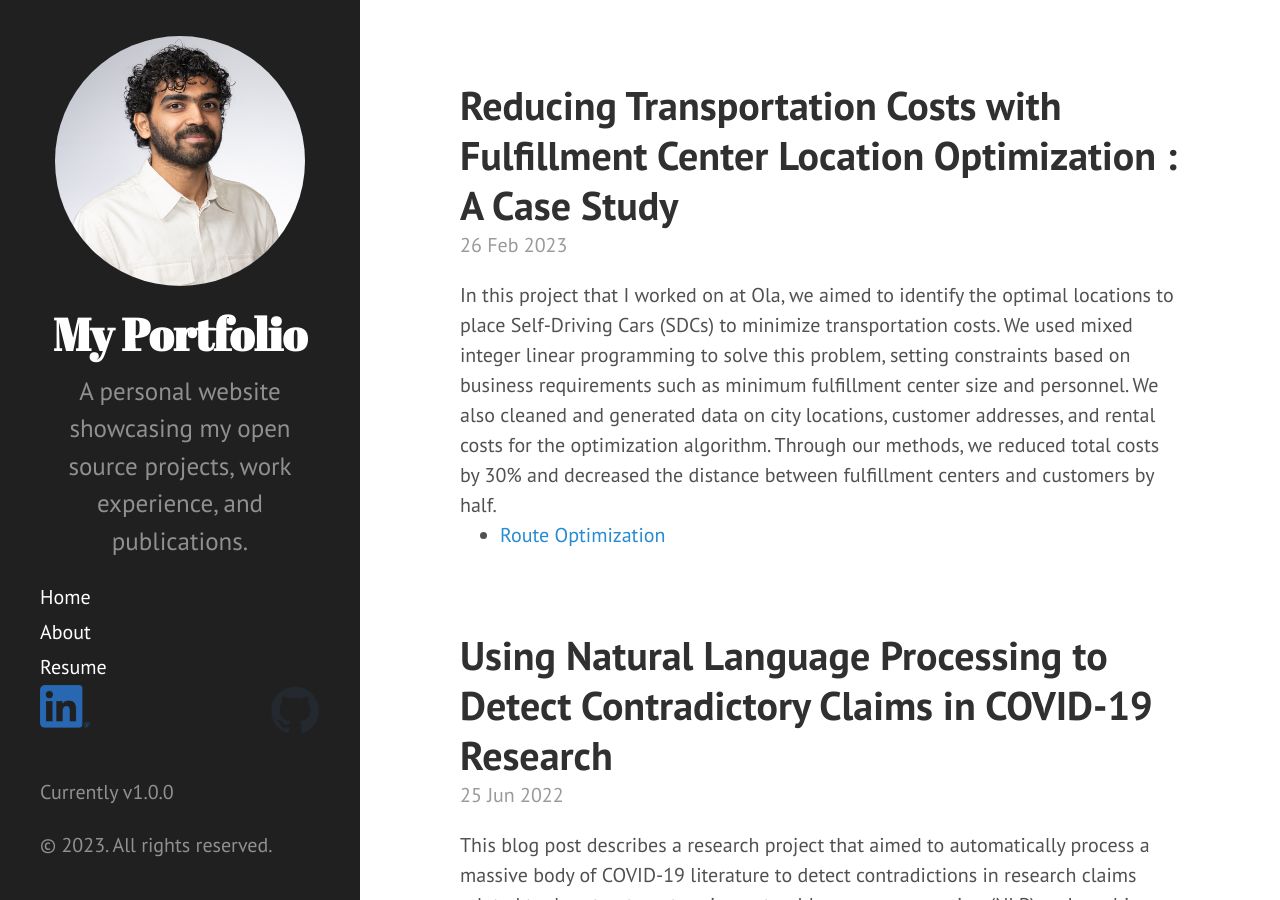
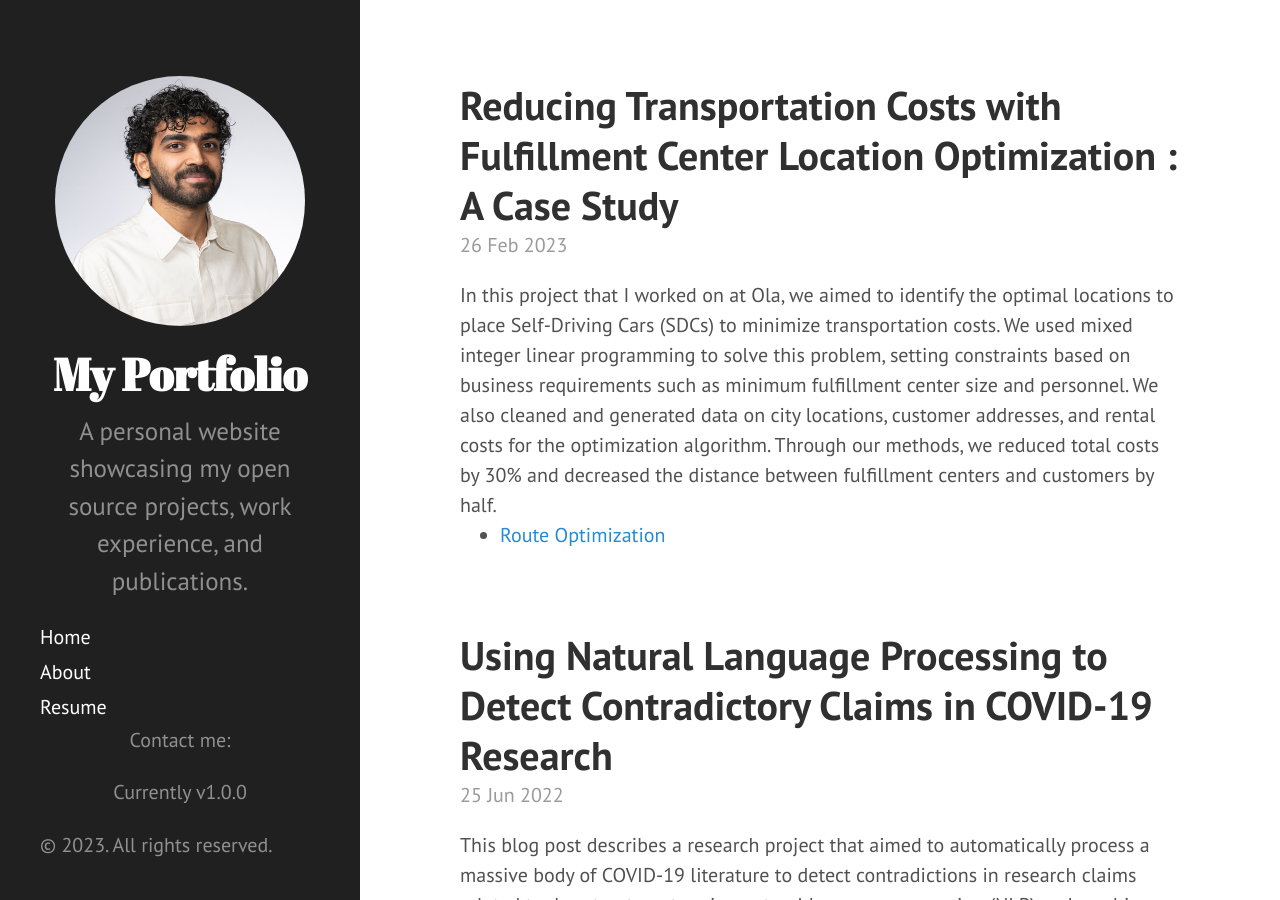
Before and after one commit to 97harsh/97harsh.github.io, a Jekyll site: the page built from index.html, in a window 1280 px wide and 900 px high. Built offline with Jekyll 4.4.1, drawn with Linux system fonts in a browser that asks for light colours; Markdown is read by kramdown in place of the engine named in the settings; the list of posts is cut into pages by our own code.

Commit message:
moved details of fonts

```diff
--- a/_config.yml
+++ b/_config.yml
@@ -15,6 +15,9 @@
 author:
   name:           'Harsh Sharma'
   url:            https://97harsh.github.io
+  email:          harshsrharsh@gmail.com
+  github:         97harsh
+  linkedin:       sharma97
 
 paginate:         5
 
--- a/_includes/sidebar.html
+++ b/_includes/sidebar.html
@@ -22,15 +22,23 @@
           {% endif %}
         {% endif %}
       {% endfor %}
-      <div class="sidebar-social">
-        <a href="https://www.linkedin.com/in/sharma97/" target="_blank">
-          <img src="{{ site.baseurl }}/assets/images/linkedin-logo.png" alt="LinkedIn" style="max-width: 50px;">
-        </a>
+      <div class="sidebar-item" id="contact-list" style="text-align:center">
 
-        <a href="https://github.com/97harsh" target="_blank">
-          <img src="{{ site.baseurl }}/assets/images/github-logo.png" alt="GitHub" style="max-width: 50px;">
-        </a>
-      </div>
+        <p>
+          Contact me:
+        </p>
+
+      <a href="https://www.github.com/{{ site.author.github }}">
+        <i class="fa fa-github fa-lg"></i>
+      </a>
+
+      <a href="https://www.linkedin.com/in/{{ site.author.linkedin }}">
+        <i class="fa fa-linkedin-square fa-lg"></i>
+      </a>
+
+      <a href="mailto: {{ site.author.email }}">
+        <i class="fa fa-envelope fa-lg"></i>
+      </a>
 
       <span class="sidebar-nav-item">Currently v{{ site.version }}</span>
     </nav>
```
